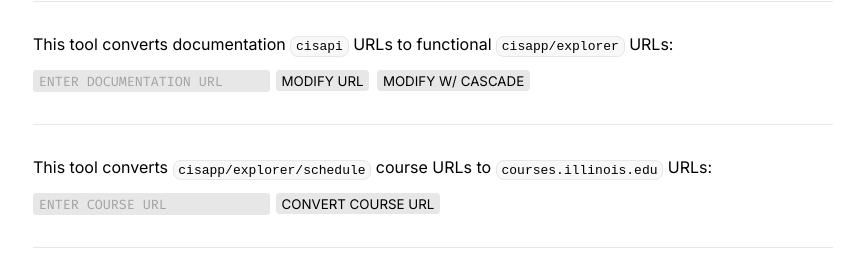
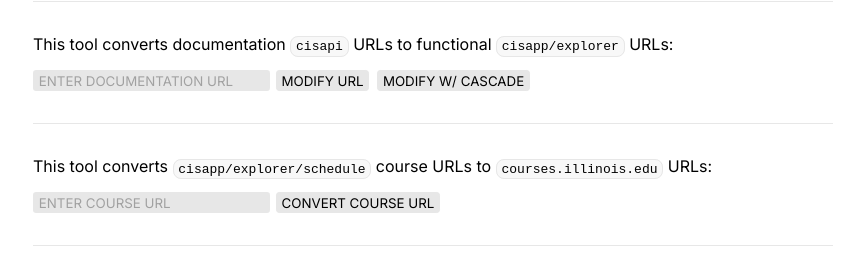
Before and after one commit to lumirth/cisurls-web, a Svelte app: page / in a window 1280 px wide. Shown: the part 239-504 px from the top of the page, without its empty margins (207-1071 px from the left). Built offline with nearby package versions, Linux system fonts and the light colour scheme.

Commit message:
make input inter font

```diff
--- a/src/App.svelte
+++ b/src/App.svelte
@@ -202,7 +202,7 @@
     transition: all 0.1s ease-in-out;
   }
   input {
-    font-family: 'Fira Code', monospace;
+    font-family: 'Inter', sans-serif;
     background-color: #e7e7e7;
     border-radius: 0.2rem;
     width: 225px;
```
